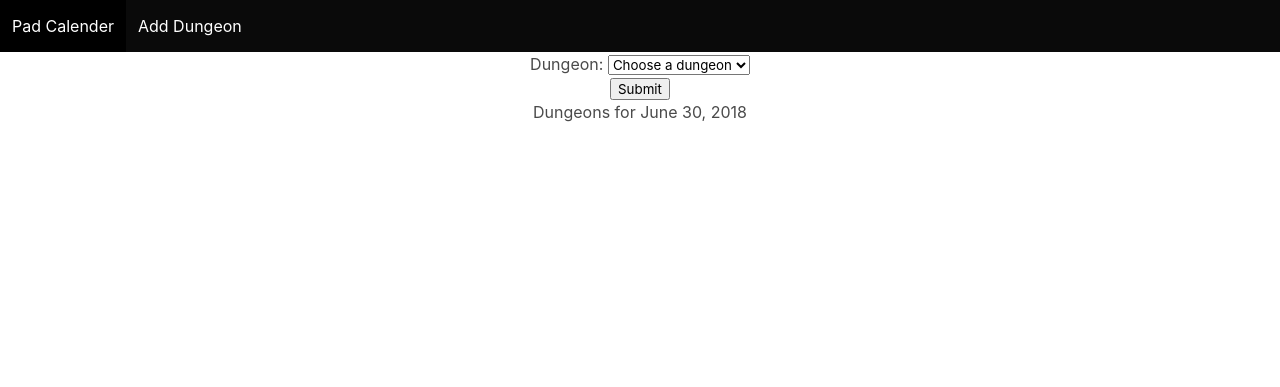
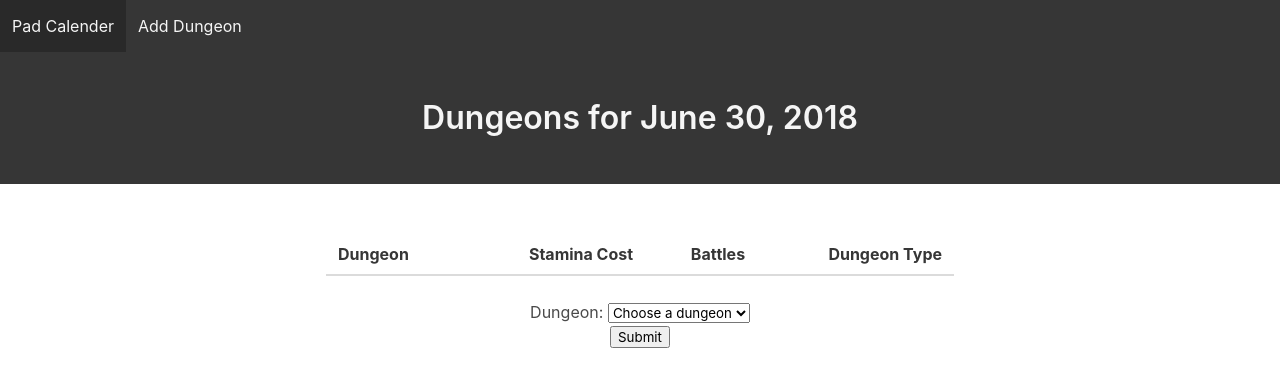
Before and after one commit to rohilthopu/pdb-django, a Django app: page / in a window 1280 px wide. Shown: the top 387 px of the page. Run offline with Django 3.2, Linux system fonts and the light colour scheme; data comes from the database, SQL or seed files in the repository; both versions use the stored data as it was after the commit; lists and menus that the app fills with data are empty; some libraries are stand-ins or nearby versions.

Commit message:
made a lot of front end changes, added linking to dungeon detail through id

```diff
--- a/pad_cal/dungeon/views.py
+++ b/pad_cal/dungeon/views.py
@@ -57,7 +57,7 @@ def addDungeonView(request):
 
             if 'mission' in link:
                 for item in source:
-                    if item.dungeonLink.rsplit('/', 1)[1].lower() in link.lower():
+                    if item.dungeonLink.rsplit('=', 1)[1].lower() in link.lower():
                         exists = True
                 if (not exists):
                     dungeon = Dungeon()
@@ -71,3 +71,10 @@ def addDungeonView(request):
                 else:
                     return redirect('/add/')
     return render(request, template, context)
+
+
+def dungeonView(request, id):
+    dungeon = Dungeon.objects.get(pk=id)
+    template = 'dungeondetail.html'
+
+    return render(request, template, {'dungeon': dungeon})
--- a/pad_cal/pad_cal/urls.py
+++ b/pad_cal/pad_cal/urls.py
@@ -21,5 +21,6 @@ from dungeon import views as dv
 urlpatterns = [
     url(r'^admin/', admin.site.urls),
     path('', dv.homeView),
-    path('add/', dv.addDungeonView)
+    path('add/', dv.addDungeonView),
+    url(r'^(?P<id>\d+)/$', dv.dungeonView)
 ]
--- a/pad_cal/templates/home.html
+++ b/pad_cal/templates/home.html
@@ -18,26 +18,14 @@
     <script defer src="https://use.fontawesome.com/releases/v5.0.7/js/all.js"></script>
 
 
-    {% load static %}
-    <link rel='stylesheet' href="{% static 'css/bulma-accordion.min.css' %}">
-    <script type="text/javascript" src="{% static 'js/bulma-accordion.min.js' %}"></script>
-
-
 </head>
-
-<script type="text/javascript">
-    $(function () {
-        bulmaAccordion.attach('.accordions');
-    });
-</script>
-
 
 <meta name="viewport" content="width=device-width, initial-scale=1">
 
 
-<body class="has-navbar-fixed-top">
+<body>
 
-<nav class="navbar is-fixed-top is-black" role="navigation">
+<nav class="navbar is-dark" role="navigation">
     <div class="navbar-menu">
         <div class="navbar-start">
             <a class="navbar-item" href="/">Pad Calender</a>
@@ -46,53 +34,61 @@
     </div>
 </nav>
 
-<div align="center">
-    {% block content %}
+{% block content %}
 
+    {#    <div align="center" style="margin-bottom: 25px; margin-top: 25px"> Dungeons for {{ date }}</div>#}
+    <section class="hero is-dark" style="margin-bottom: 25px">
+        <div class="hero-body has-text-centered">
+            <div class="container">
+                <h1 class="title"> Dungeons for {{ date }}</h1>
+            </div>
+        </div>
+    </section>
 
-        <form method="POST">
-            {% csrf_token %}
-            {{ form.as_p }}
-            <input type="submit" value="Submit"/>
-        </form>
+    <div class="columns is-centered">
 
-        <div style="margin-bottom: 25px;"> Dungeons for {{ date }}</div>
-
-
-
-        {% for dungeon in dungeons %}
-            <div> {{ dungeon.altTitle }}</div>
-            <table class="table">
+        <div class="column is-half">
+            <table class="table is-fullwidth">
                 <thead>
                 <tr>
-                    <th class="has-text-left">Monster Name</th>
-                    <th class="has-text-right">HP</th>
-                    <th class="has-text-right">ATK</th>
-                    <th class="has-text-right">DEF</th>
+                    <th class="has-text-left">Dungeon</th>
+                    <th class="has-text-right">Stamina Cost</th>
+                    <th class="has-text-right">Battles</th>
+                    <th class="has-text-right">Dungeon Type</th>
                 </tr>
                 </thead>
 
                 <tbody>
 
-                {% for monster in dungeon.monsters.all %}
+                {% for dungeon in dungeons %}
                     <tr>
-                        <td class="has-text-left"> {{ monster.name }}</td>
-                        <td class="has-text-right"> {{ monster.hp }}</td>
-                        <td class="has-text-right"> {{ monster.atk }}</td>
-                        <td class="has-text-right"> {{ monster.defense }}</td>
+                        <td class="has-text-left"><a href="/{{ dungeon.id }}"> {{ dungeon.altTitle }} </a></td>
+                        <td class="has-text-right"> {{ dungeon.stamina }}</td>
+                        <td class="has-text-right"> {{ dungeon.battles }}</td>
+                        <td class="has-text-right"> {{ dungeon.dungeonType }}</td>
                     </tr>
                 {% endfor %}
                 <div style="margin-bottom: 25px;"></div>
                 </tbody>
 
             </table>
-        {% endfor %}
+        </div>
+
+
+    </div>
+
+    <div align="center">
+        <form method="POST">
+            {% csrf_token %}
+            {{ form.as_p }}
+            <input type="submit" value="Submit"/>
+        </form>
+    </div>
 
 
 
 
-    {% endblock %}
-</div>
 
+{% endblock %}
 </body>
 </html>
```
Also changed, not shown: pad_cal/templates/dungeondetail.html (added, +95 -0 lines), pad_cal/db.sqlite3.
